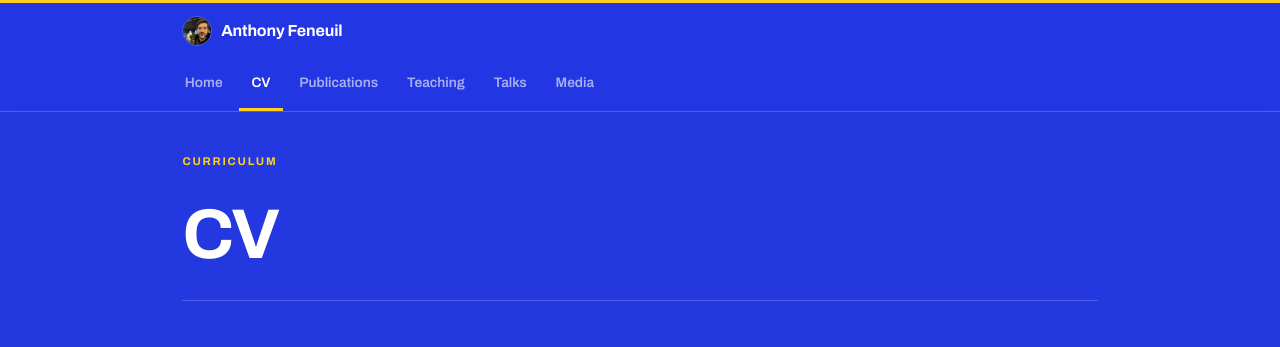
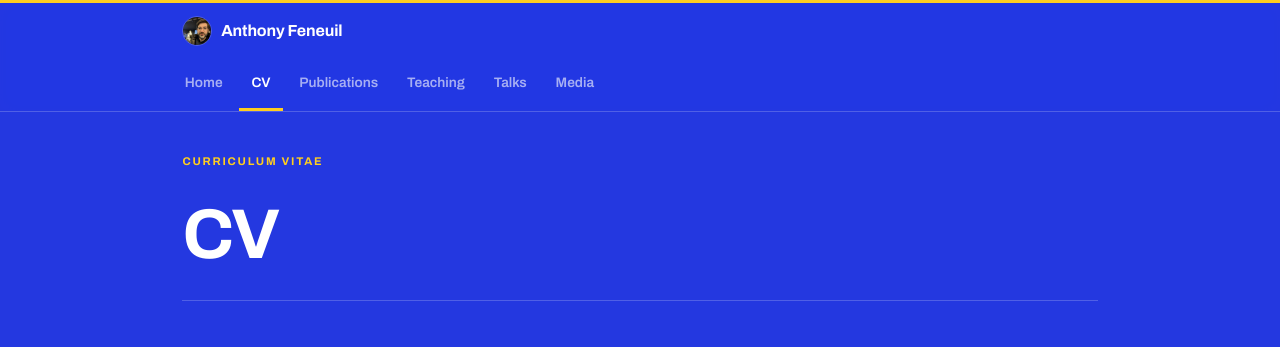
Before and after one commit to anfnl/anfnl.github.io, a Jekyll site: the page built from _pages/cv.md, in a window 1280 px wide and 900 px high. Shown: the top 347 px of the window. Built offline with Jekyll 4.4.1, drawn with Linux system fonts in a browser that asks for light colours; some web fonts are replaced.

Commit message:
Update cv.md

```diff
--- a/_pages/cv.md
+++ b/_pages/cv.md
@@ -4,7 +4,7 @@ title: "Anthony Feneuil — CV"
 permalink: /cv/
 lang: en
 ---
-<div class="pagehead"><div class="eyebrow">Curriculum</div><h2>CV</h2></div>
+<div class="pagehead"><div class="eyebrow">Curriculum vitae</div><h2>CV</h2></div>
 
 <div class="grouphead">Current Positions</div>
 <div class="cvrow"><div class="k">2014 – present</div><div class="v"><b>Associate Professor (Maître de conférences HDR)</b><div class="d">University of Lorraine</div></div></div>
```
